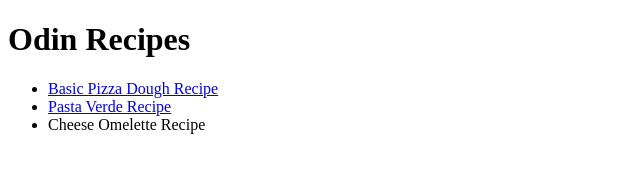
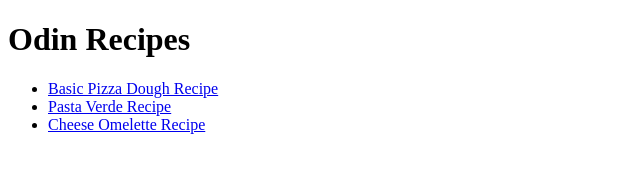
Before and after one commit to frknsyl/odin-recipes, a plain HTML site: page index.html in a window 1280 px wide. Shown: the whole page, without its empty margins (0-640 px from the left). Drawn offline with Linux system fonts and the light colour scheme.

Commit message:
Edit list of recipes link

```diff
--- a/index.html
+++ b/index.html
@@ -13,7 +13,7 @@
     <ul>
         <li><a href="./recipes/pizzadough.html">Basic Pizza Dough Recipe</a></li>
         <li><a href="./recipes/pastaverde.html">Pasta Verde Recipe</a></li>
-        <li><a href="./recipes/omelette.html"></a>Cheese Omelette Recipe</li>
+        <li><a href="./recipes/omelette.html">Cheese Omelette Recipe</a></li>
     </ul>
 
 </body>
```
